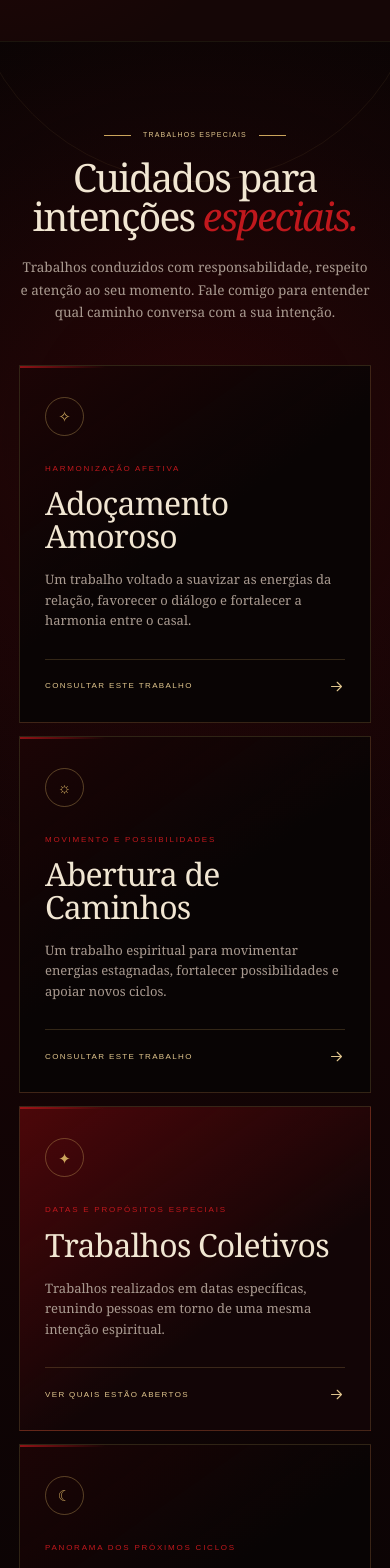
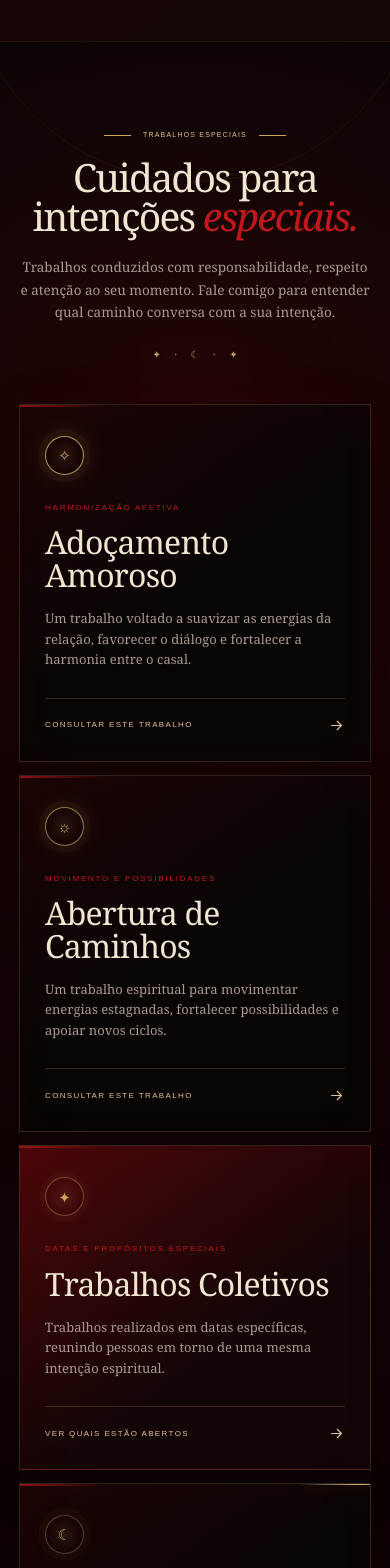
Before and after one commit to estherdalagnol2005-ctrl/leopaimtarologo, a Next.js app: page / in a window 390 px wide. Shown: the part 2000-3568 px from the top of the page. Built offline with nearby package versions, Linux system fonts and the light colour scheme.

Commit message:
Adiciona detalhes dourados aos trabalhos especiais

```diff
--- a/app/globals.css
+++ b/app/globals.css
@@ -1254,3 +1254,188 @@ footer > p { color: #776961; font-size: 8px; letter-spacing: .22em; margin: 0; t
     }
   }
 }
+
+
+/* Destaque dourado animado dos trabalhos especiais */
+.special-works-heading {
+  position: relative;
+}
+
+.special-works-heading::after {
+  animation: special-ornament-glow 4.8s ease-in-out infinite;
+  color: var(--gold);
+  content: "✦  ·  ☾  ·  ✦";
+  display: block;
+  font-family: Georgia, "Times New Roman", serif;
+  font-size: 12px;
+  letter-spacing: .7em;
+  margin: 30px auto 0;
+  padding-left: .7em;
+  text-shadow: 0 0 18px rgba(203, 165, 92, .38);
+}
+
+.special-works-grid {
+  box-shadow:
+    0 28px 80px rgba(0, 0, 0, .3),
+    0 0 45px rgba(133, 8, 13, .08);
+}
+
+.special-work {
+  isolation: isolate;
+}
+
+.special-work::before {
+  animation: special-gold-sweep 8.5s cubic-bezier(.4, 0, .2, 1) infinite;
+  background: linear-gradient(
+    90deg,
+    transparent,
+    rgba(255, 239, 188, .45),
+    #e8c77c,
+    rgba(255, 239, 188, .45),
+    transparent
+  );
+  box-shadow: 0 0 13px rgba(232, 199, 124, .5);
+  content: "";
+  height: 1px;
+  left: -42%;
+  opacity: 0;
+  pointer-events: none;
+  position: absolute;
+  top: 0;
+  width: 34%;
+  z-index: 4;
+}
+
+.special-work:nth-child(2)::before {
+  animation-delay: 1.15s;
+}
+
+.special-work:nth-child(3)::before {
+  animation-delay: 2.3s;
+}
+
+.special-work:nth-child(4)::before {
+  animation-delay: 3.45s;
+}
+
+.special-work-symbol {
+  animation: special-symbol-glow 4.6s ease-in-out infinite;
+  background: radial-gradient(circle, rgba(203, 165, 92, .12), transparent 68%);
+  box-shadow:
+    0 0 0 5px rgba(203, 165, 92, .025),
+    0 0 24px rgba(203, 165, 92, .08);
+  position: relative;
+}
+
+.special-work-symbol::after {
+  animation: special-symbol-ring 5.8s ease-in-out infinite;
+  border: 1px solid rgba(203, 165, 92, .12);
+  border-radius: 50%;
+  content: "";
+  inset: -7px;
+  pointer-events: none;
+  position: absolute;
+}
+
+.special-work:nth-child(2) .special-work-symbol,
+.special-work:nth-child(2) .special-work-symbol::after {
+  animation-delay: .8s;
+}
+
+.special-work:nth-child(3) .special-work-symbol,
+.special-work:nth-child(3) .special-work-symbol::after {
+  animation-delay: 1.6s;
+}
+
+.special-work:nth-child(4) .special-work-symbol,
+.special-work:nth-child(4) .special-work-symbol::after {
+  animation-delay: 2.4s;
+}
+
+@keyframes special-gold-sweep {
+  0%, 12% {
+    opacity: 0;
+    transform: translateX(0);
+  }
+  20% {
+    opacity: .28;
+  }
+  42% {
+    opacity: .92;
+  }
+  62% {
+    opacity: 0;
+    transform: translateX(430%);
+  }
+  100% {
+    opacity: 0;
+    transform: translateX(430%);
+  }
+}
+
+@keyframes special-ornament-glow {
+  0%, 100% {
+    opacity: .5;
+    text-shadow: 0 0 12px rgba(203, 165, 92, .18);
+    transform: scale(.98);
+  }
+  50% {
+    opacity: 1;
+    text-shadow: 0 0 22px rgba(203, 165, 92, .5);
+    transform: scale(1);
+  }
+}
+
+@keyframes special-symbol-glow {
+  0%, 100% {
+    border-color: rgba(203, 165, 92, .34);
+    box-shadow:
+      0 0 0 5px rgba(203, 165, 92, .02),
+      0 0 18px rgba(203, 165, 92, .06);
+  }
+  50% {
+    border-color: rgba(232, 199, 124, .72);
+    box-shadow:
+      0 0 0 7px rgba(203, 165, 92, .035),
+      0 0 28px rgba(203, 165, 92, .2);
+  }
+}
+
+@keyframes special-symbol-ring {
+  0%, 100% {
+    opacity: .28;
+    transform: scale(.94);
+  }
+  50% {
+    opacity: .8;
+    transform: scale(1.07);
+  }
+}
+
+@media (max-width: 720px) {
+  .special-works-heading::after {
+    font-size: 10px;
+    letter-spacing: .55em;
+    margin-top: 24px;
+    padding-left: .55em;
+  }
+
+  .special-work {
+    box-shadow:
+      inset 0 0 34px rgba(133, 8, 13, .045),
+      0 16px 45px rgba(0, 0, 0, .18);
+  }
+}
+
+@media (prefers-reduced-motion: reduce) {
+  .special-works-heading::after,
+  .special-work::before,
+  .special-work-symbol,
+  .special-work-symbol::after {
+    animation: none;
+  }
+
+  .special-work::before {
+    display: none;
+  }
+}
```
